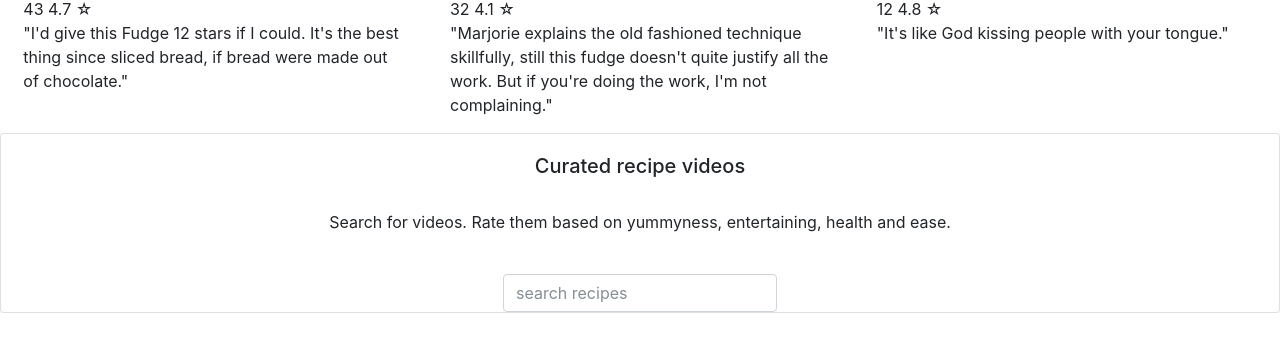
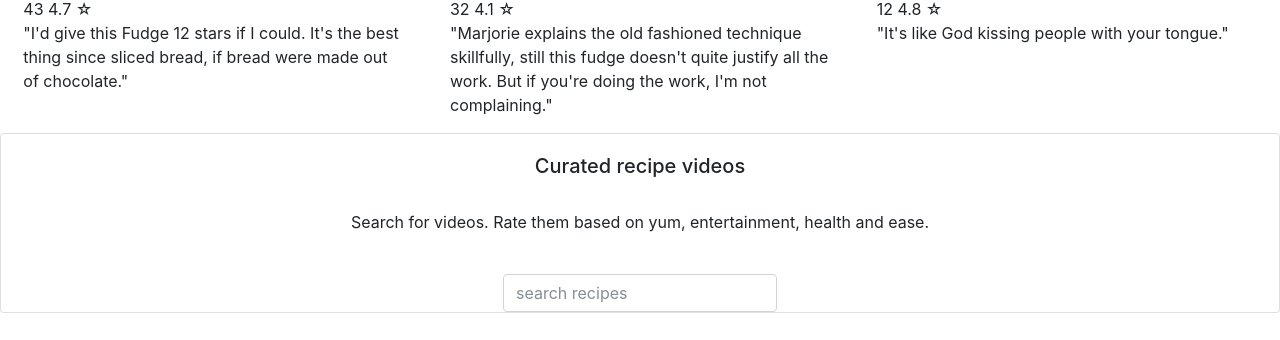
Before and after one commit to RobertRathbone/kitchen_town, a Django app: page /drop_menu in a window 1280 px wide. Shown: the part 418-758 px from the top of the page. Run offline with Django 3.2, Linux system fonts and the light colour scheme; some libraries are stand-ins or nearby versions.

```diff
--- a/kitchen_app/templates/drop_menu.html
+++ b/kitchen_app/templates/drop_menu.html
@@ -187,7 +187,7 @@
           <h5 class="card-title">Curated recipe videos</h5>
 
         </div>
-          <p class="card-text">Search for videos. Rate them based on yummyness, entertaining, health and ease.</p>
+          <p class="card-text">Search for videos. Rate them based on yum, entertainment, health and ease.</p>
           <form action='/search_youtube' method='post'>
                         {% csrf_token%}
             <div class="col-12">
```
